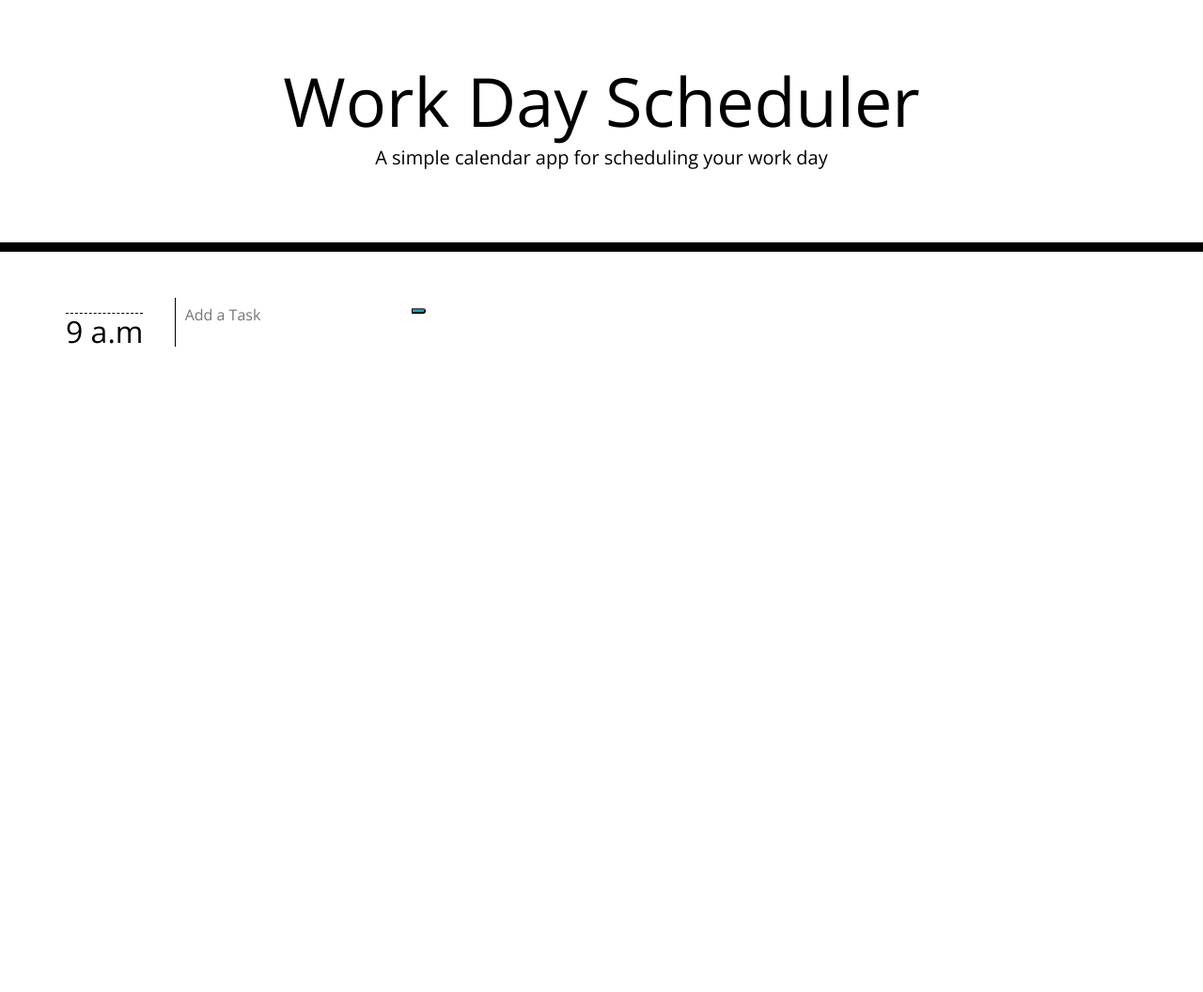
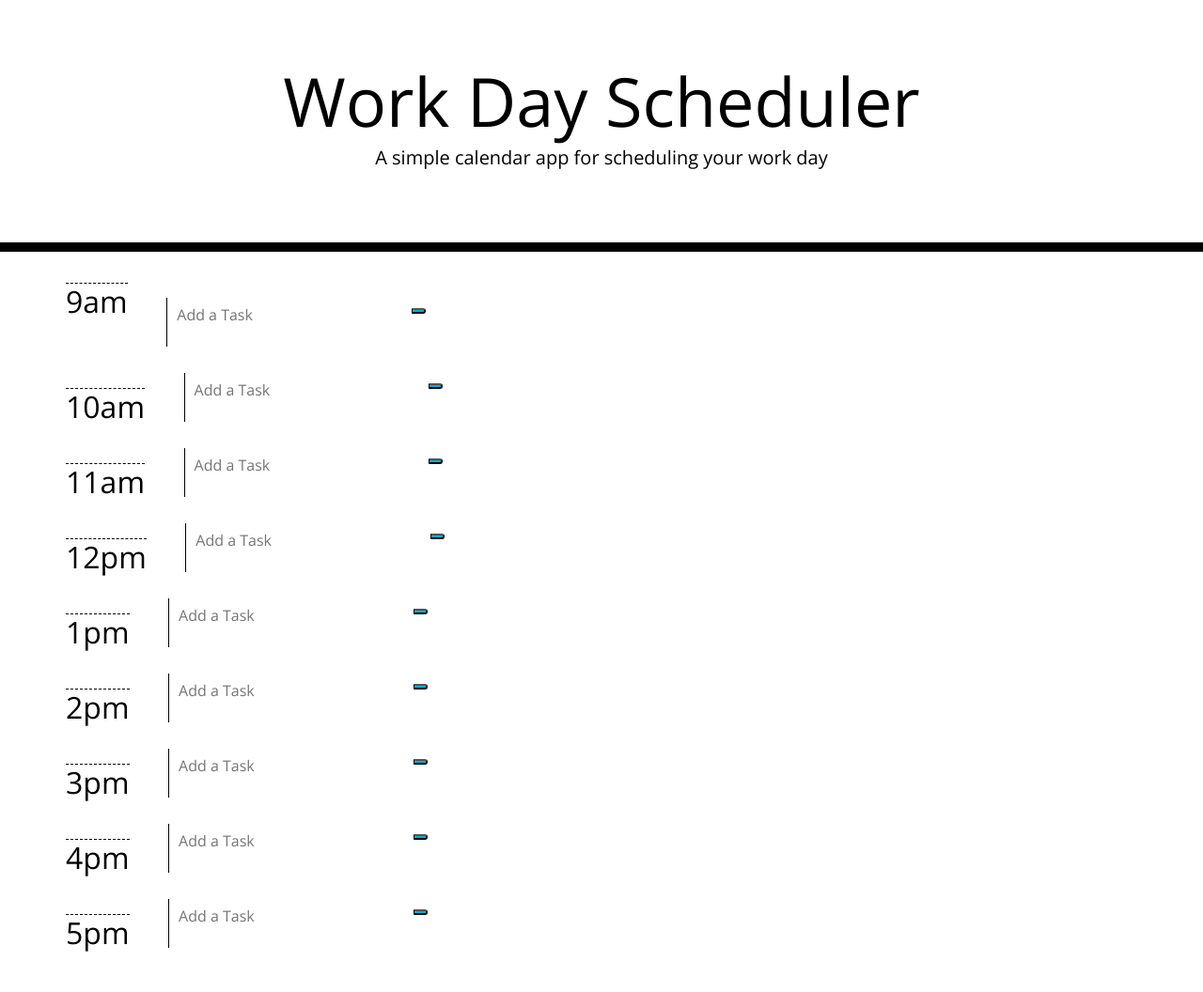
Before and after one commit to shikaile/Challenge-5, a plain HTML site: page index.html in a window 1280 px wide. Shown: the whole page at 94% size. Before the commit the page ends 800 px from the top, so only its background shows below. Drawn offline with nearby package versions, Linux system fonts and the light colour scheme.

Commit message:
incomplete

```diff
--- a/index.html
+++ b/index.html
@@ -30,9 +30,97 @@
     </header>
     <div class="container">
       <!-- Timeblocks go here -->
+      <section class="time-block">
+        <div class="row">
+          <h2 class="hour">9am</h2>
+        <div class="description">
+          <textarea placeholder="Add a Task"></textarea>
+        </div>
+        <div>
+          <button class="saveBtn"></button>
+        </div>
+      </div>
+      </section>
       <section class="row">
         <div class="time-block">
-        <h2 class="hour">9 a.m</h2>
+          <h2 class="hour">10am</h2>
+        </div>
+        <div>
+          <textarea class="description" placeholder="Add a Task"></textarea>
+        </div>
+        <div>
+          <button class="saveBtn"></button>
+        </div>
+      </section>
+      <section class="row">
+        <div class="time-block">
+          <h2 class="hour">11am</h2>
+        </div>
+        <div>
+          <textarea class="description" placeholder="Add a Task"></textarea>
+        </div>
+        <div>
+          <button class="saveBtn"></button>
+        </div>
+      </section>
+      <section class="row">
+        <div class="time-block">
+          <h2 class="hour">12pm</h2>
+        </div>
+        <div>
+          <textarea class="description" placeholder="Add a Task"></textarea>
+        </div>
+        <div>
+          <button class="saveBtn"></button>
+        </div>
+      </section>
+      <section class="row">
+        <div class="time-block">
+          <h2 class="hour">1pm</h2>
+        </div>
+        <div>
+          <textarea class="description" placeholder="Add a Task"></textarea>
+        </div>
+        <div>
+          <button class="saveBtn"></button>
+        </div>
+      </section>
+      <section class="row">
+        <div class="time-block">
+          <h2 class="hour">2pm</h2>
+        </div>
+        <div>
+          <textarea class="description" placeholder="Add a Task"></textarea>
+        </div>
+        <div>
+          <button class="saveBtn"></button>
+        </div>
+      </section>
+      <section class="row">
+        <div class="time-block">
+          <h2 class="hour">3pm</h2>
+        </div>
+        <div>
+          <textarea class="description" placeholder="Add a Task"></textarea>
+        </div>
+        <div>
+          <button class="saveBtn"></button>
+        </div>
+      </section>
+      <section class="row">
+        <div class="time-block">
+          <h2 class="hour">4pm</h2>
+        </div>
+        <div>
+          <textarea class="description" placeholder="Add a Task"></textarea>
+        </div>
+        <div>
+          <button class="saveBtn"></button>
+        </div>
+      </section>
+      <section class="row">
+        <div class="time-block">
+          <h2 class="hour">5pm</h2>
         </div>
         <div>
           <textarea class="description" placeholder="Add a Task"></textarea>
```
Lines whose indentation alone changed are shown as unchanged.
